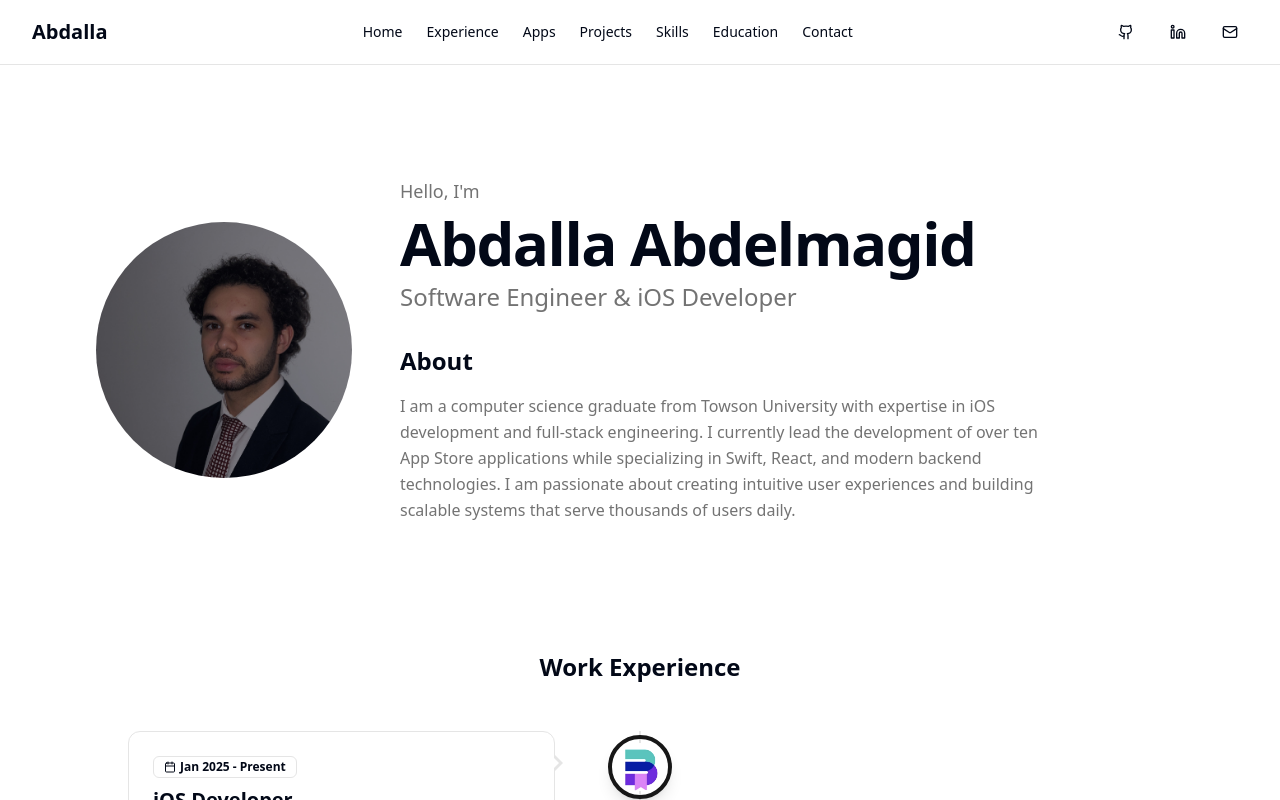
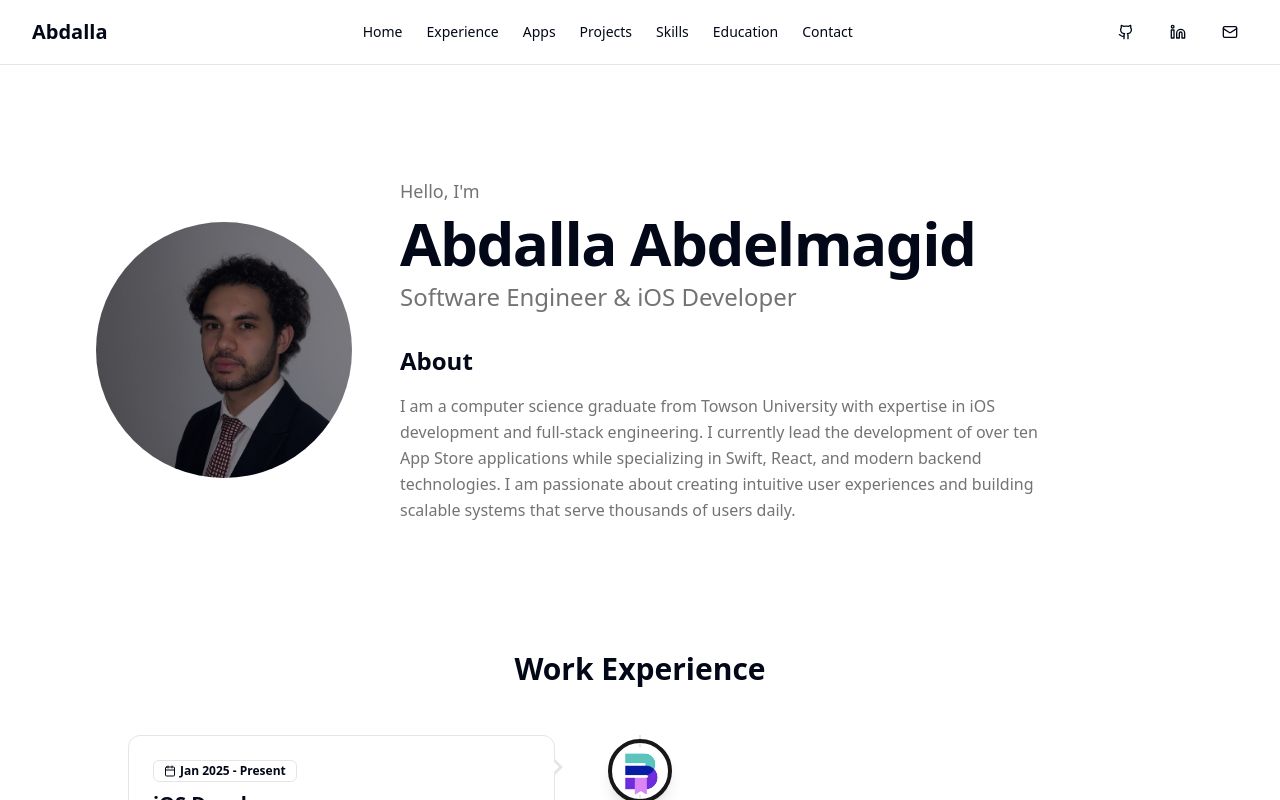
Before and after one commit to Abdalla2024/abdalla2024.github.io, a React (Vite) app: page / in a window 1280 px wide. Shown: the top 800 px of the page. Built offline with nearby package versions, Linux system fonts and the light colour scheme.

Commit message:
Made work experience header bigger

```diff
--- a/src/App.tsx
+++ b/src/App.tsx
@@ -495,7 +495,7 @@ function ExperienceSection() {
             viewport={{ once: true }}
             className="mb-12"
           >
-            <h2 className="text-2xl font-bold mb-6 text-center">
+            <h2 className="text-3xl font-bold mb-6 text-center">
               Work Experience
             </h2>
           </motion.div>
```
